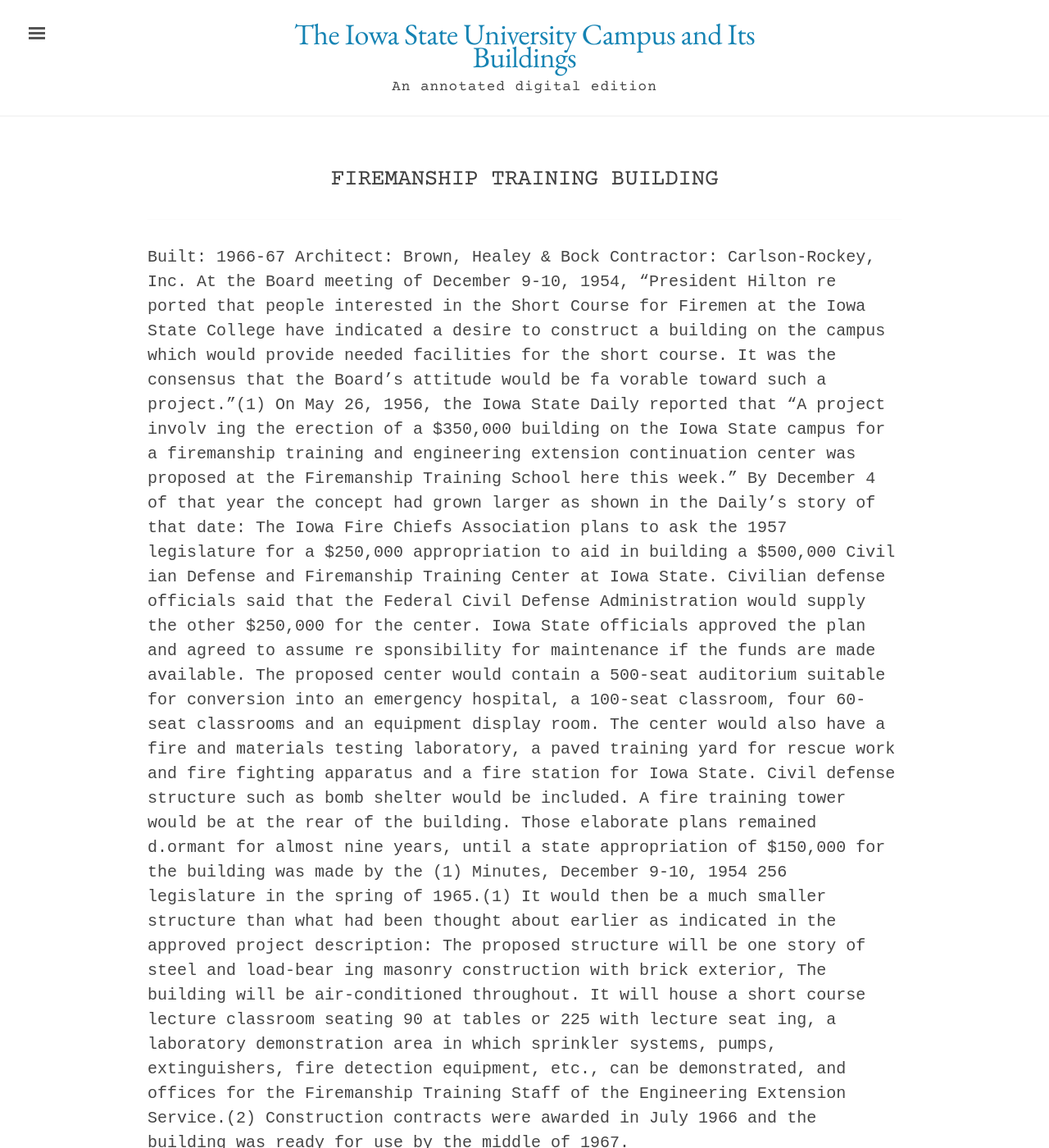
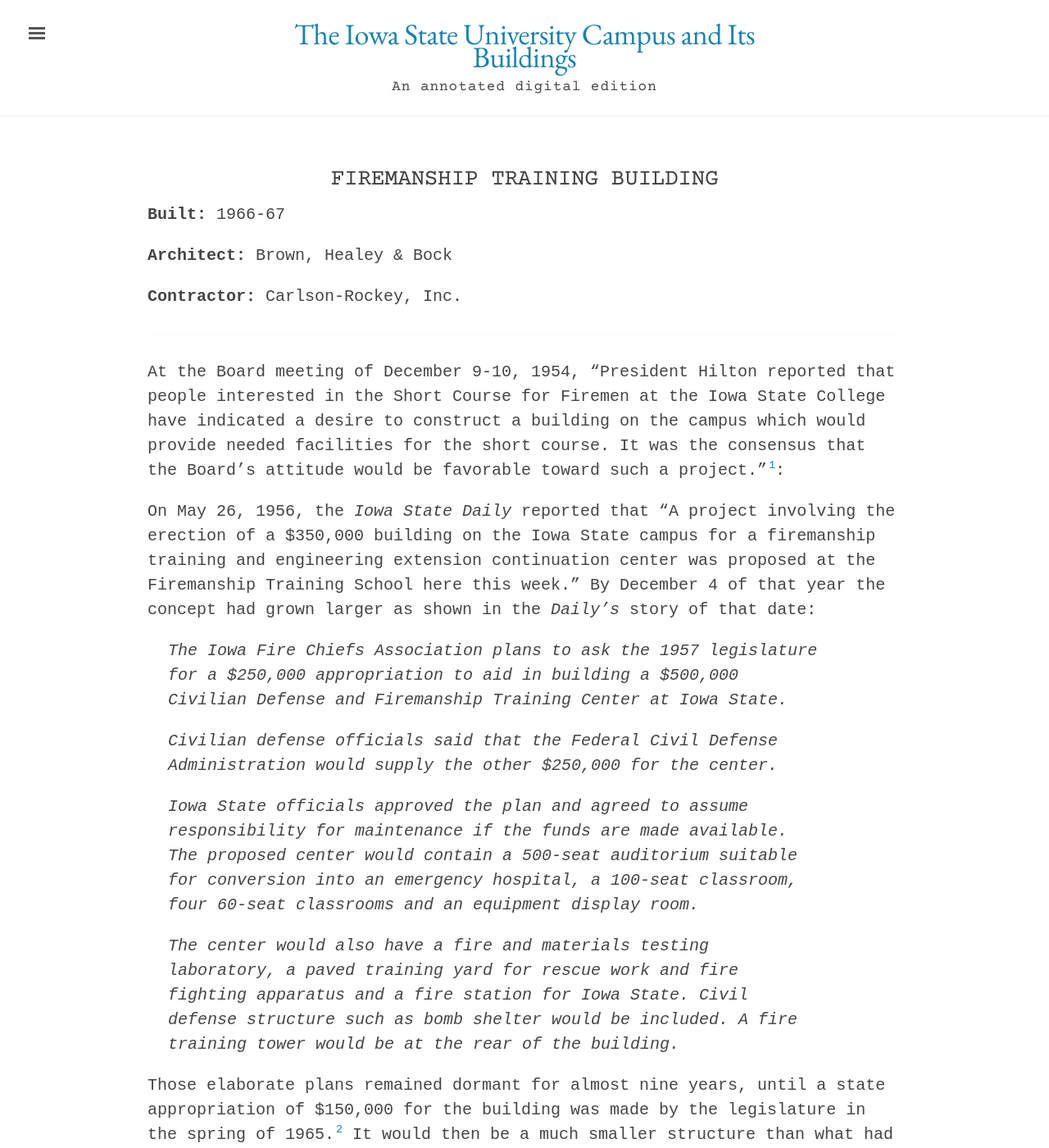
Before and after one commit to emanderson811/day-edition, a Jekyll site: the page built from _texts/buildings/078day-firemanship-training.md, in a window 1280 px wide and 1400 px high. Shown: the whole window at 82% size. Built offline with Jekyll 4.4.1, drawn with Linux system fonts in a browser that asks for light colours; some of the changed text lies outside the part shown.

Commit message:
Update 078day-firemanship-training.md

```diff
--- a/_texts/buildings/078day-firemanship-training.md
+++ b/_texts/buildings/078day-firemanship-training.md
@@ -14,16 +16,26 @@
 ---
 ---
 
-Built: 1966-67 Architect: Brown, Healey & Bock Contractor: Carlson-Rockey, Inc.
-At the Board meeting of December 9-10, 1954, "President Hilton re ported that people interested in the Short Course for Firemen at the Iowa State College have indicated a desire to construct a building on the campus which would provide needed facilities for the short course. It was the consensus that the Board's attitude would be fa vorable toward such a project."(1)
-On May 26, 1956, the Iowa State Daily reported that "A project involv ing the erection of a $350,000 building on the Iowa State campus for a firemanship training and engineering extension continuation center was proposed at the Firemanship Training School here this week." By December 4 of that year the concept had grown larger as shown in the Daily's story of that date:
-The Iowa Fire Chiefs Association plans to ask the 1957 legislature for a $250,000 appropriation to aid in building a $500,000 Civil ian Defense and Firemanship Training Center at Iowa State.
-Civilian defense officials said that the Federal Civil Defense Administration would supply the other $250,000 for the center.
-Iowa State officials approved the plan and agreed to assume re sponsibility for maintenance if the funds are made available. The proposed center would contain a 500-seat auditorium suitable for conversion into an emergency hospital, a 100-seat classroom, four 60-seat classrooms and an equipment display room.
-The center would also have a fire and materials testing laboratory, a paved training yard for rescue work and fire fighting apparatus and a fire station for Iowa State. Civil defense structure such as bomb shelter would be included. A fire training tower would be at the rear of the building.
-Those elaborate plans remained d.ormant for almost nine years, until a state appropriation of $150,000 for the building was made by the
-(1) Minutes, December 9-10, 1954
-256
-legislature in the spring of 1965.(1) It would then be a much smaller structure than what had been thought about earlier as indicated in the approved project description:
-The proposed structure will be one story of steel and load-bear ing masonry construction with brick exterior, The building will be air-conditioned throughout. It will house a short course lecture classroom seating 90 at tables or 225 with lecture seat ing, a laboratory demonstration area in which sprinkler systems, pumps, extinguishers, fire detection equipment, etc., can be demonstrated, and offices for the Firemanship Training Staff of the Engineering Extension Service.(2)
+At the Board meeting of December 9-10, 1954, "President Hilton reported that people interested in the Short Course for Firemen at the Iowa State College have indicated a desire to construct a building on the campus which would provide needed facilities for the short course. It was the consensus that the Board's attitude would be favorable toward such a project."[^fn1]:
+
+On May 26, 1956, the *Iowa State Daily* reported that "A project involving the erection of a $350,000 building on the Iowa State campus for a firemanship training and engineering extension continuation center was proposed at the Firemanship Training School here this week." By December 4 of that year the concept had grown larger as shown in the *Daily's* story of that date:
+
+>The Iowa Fire Chiefs Association plans to ask the 1957 legislature for a $250,000 appropriation to aid in building a $500,000 Civilian Defense and Firemanship Training Center at Iowa State.
+>
+>Civilian defense officials said that the Federal Civil Defense Administration would supply the other $250,000 for the center.
+>
+>Iowa State officials approved the plan and agreed to assume responsibility for maintenance if the funds are made available. The proposed center would contain a 500-seat auditorium suitable for conversion into an emergency hospital, a 100-seat classroom, four 60-seat classrooms and an equipment display room.
+>
+>The center would also have a fire and materials testing laboratory, a paved training yard for rescue work and fire fighting apparatus and a fire station for Iowa State. Civil defense structure such as bomb shelter would be included. A fire training tower would be at the rear of the building.
+
+Those elaborate plans remained dormant for almost nine years, until a state appropriation of $150,000 for the building was made by the legislature in the spring of 1965.[^fn2] It would then be a much smaller structure than what had been thought about earlier as indicated in the approved project description:
+
+[^fn1]: Minutes, December 9-10, 1954
+
+>The proposed structure will be one story of steel and load-bearing masonry construction with brick exterior, The building will be air-conditioned throughout. It will house a short course lecture classroom seating 90 at tables or 225 with lecture seating, a laboratory demonstration area in which sprinkler systems, pumps, extinguishers, fire detection equipment, etc., can be demonstrated, and offices for the Firemanship Training Staff of the Engineering Extension Service.[^fn3]
+
 Construction contracts were awarded in July 1966 and the building was ready for use by the middle of 1967.
+
+[^fn2]: Minutes, June 23-25, 1965
+
+[^fn3]: Minutes, October 14-15, 1965
```
Also changed, not shown: other parts of _texts/buildings/078day-firemanship-training.md (+4 -2 lines).
